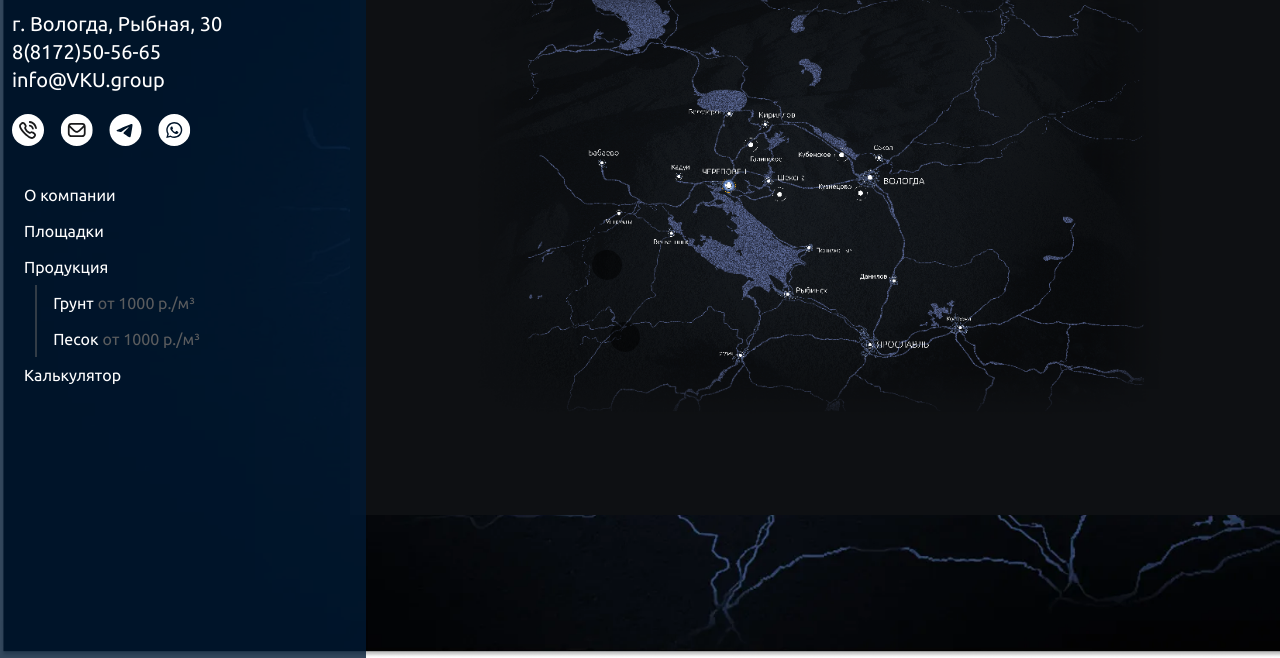
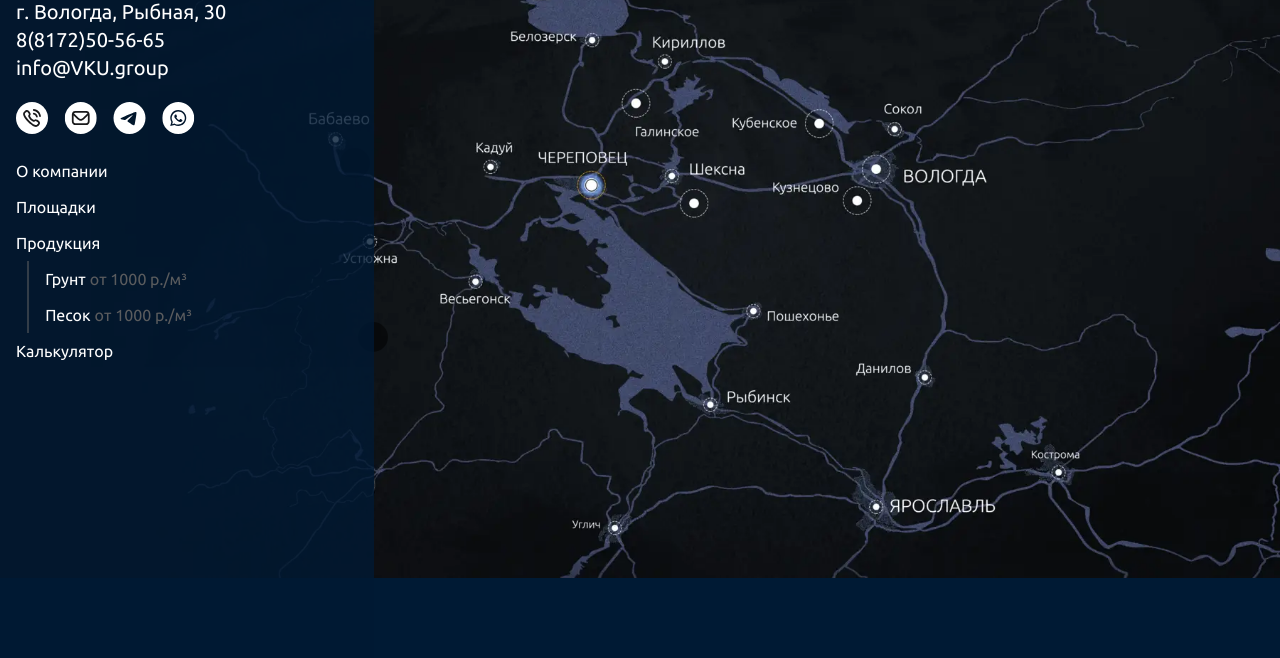
Before and after one commit to aproskur/vku-static-web, a website: page public/index.html in a window 1280 px wide. Shown: the part 142-800 px from the top of the page. Drawn offline with Linux system fonts and the light colour scheme.

Commit message:
map, overlay updates + grid layout

```diff
--- a/public/css/main.css
+++ b/public/css/main.css
@@ -54,14 +54,15 @@ img {
 .vku-aside {
     display: flex;
     flex-direction: column;
-    padding: .75em;
+    padding: 0 1em;
+    /* ??? */
 
 }
 
 .vku-menu {
     display: flex;
     flex-direction: column;
-    padding: .75em;
+    /*   padding: .75em; */
 }
 
 .vku-logo-container {
--- a/public/css/styles-desktop.css
+++ b/public/css/styles-desktop.css
@@ -1,6 +1,7 @@
 body {
     background-color: var(--clr-dark-blue);
-    background: url("../images/desktop-map-background.webp") no-repeat;
+    /* background: url("../images/desktop-map-background.webp") no-repeat; */
+    background-color: rgb(var(--clr-dark-blue));
     background-size: cover;
 }
 
@@ -10,7 +11,7 @@ body {
     top: 0;
     left: 0;
     height: 100vh;
-    max-width: 30%;
+    max-width: 35%;
     overflow-y: auto;
     z-index: 1;
 }
@@ -68,13 +69,13 @@ body {
     position: relative;
     width: 100%;
     height: 100vh;
+    z-index: 0;
     /*
     background-image: url('../images/map-with-cities.png');
     background-size: cover;
     background-position: center center;
     background-repeat: no-repeat; */
     overflow: hidden;
-    margin-left: 350px;
 }
 
 #map .point {
@@ -102,10 +103,6 @@ body {
 */
 
 
-#map .image-container {
-    width: 100%;
-}
-
 .overlay {
     display: none;
     height: 100vh;
@@ -114,3 +111,21 @@ body {
     left: -0.25%;
     overflow: hidden;
 }
+
+.desktop-grid-wrapper {
+    display: grid;
+    grid-template-columns: 35% 65%;
+    grid-template-areas: "leftcol rightcol";
+}
+
+/* TODO classes */
+aside {
+    grid-column: 1;
+    pointer-events: none;
+}
+
+main {
+    display: grid;
+    grid-column: 1 / span 2;
+
+}
--- a/public/css/styles-mobile.css
+++ b/public/css/styles-mobile.css
@@ -2,6 +2,10 @@ body {
     background: url("../images/mobile-background.png") no-repeat;
     background-size: cover;
     font-size: 1.25rem;
+}
+
+#desktop-product-description {
+    display: none;
 }
 
 .mobile-sticky-header {
@@ -21,6 +25,10 @@ body {
 .fl-wrapper {
     display: flex;
     gap: .5em;
+}
+
+.flex-wrapper-main {
+    padding: .5em;
 }
 
 
@@ -146,6 +154,7 @@ body {
 .menu-item.opened .dropdown {
     display: block;
 }
+
 
 
 
--- a/public/index.html
+++ b/public/index.html
@@ -33,7 +33,8 @@
 </head>
 
 <body>
-    <div class="flex-wrapper-main">
+
+    <div class="flex-wrapper-main desktop-grid-wrapper">
         <aside class="vku-aside desktop-aside">
             <header class="main-header">
                 <div class="vku-logo-container">
@@ -325,28 +326,23 @@
             </nav>
 
         </aside>
+    </div>
+    <main>
+        <div id="map">
+            <div class="image-container"><img src="images/map-with-cities.webp" alt="карта вологодской области"></div>
 
-        <div id="map">
-            <div class="image-container"><img src="images/map-with-cities.png" alt="карта вологодской области"></div>
-
-            <div id="point1" class="point" style="top: 49%; left: 26%;"></div>
-            <div id="overlay1" class="overlay"><img src="../images/overlay1.png" alt="Overlay 1"></div>
+            <div id="point1" class="point" style="top: 290px; left: 340px"></div>
+            <div id="overlay1" class="overlay"><img src="../images/road-1.webp" alt="Overlay 1"></div>
 
             <div id="point2" class="point" style="top: 58%; left:28%;"></div>
             <div id="overlay2" class="overlay">Overlay 2</div>
         </div>
-        <!--
-
-        <div id="map">
-            <div id="point1" class="point" style="top: 43%; left: 26%;"></div>
-            <div id="overlay1" class="overlay"><img src="../images/overlay1.png" alt="Overlay 1"></div>
-
-            <div id="point2" class="point" style="top: 54%; left:28%;"></div>
-            <div id="overlay2" class="overlay">Overlay 2</div>
-        </div> -->
+        <div id="desktop-product-description">
+        </div>
+    </main>
 
 
-    </div>
+
     <main>
 
     </main>
```
Also changed, not shown: public/images/map-with-cities.webp (added), public/images/road-1.webp (added), 1 other file.
